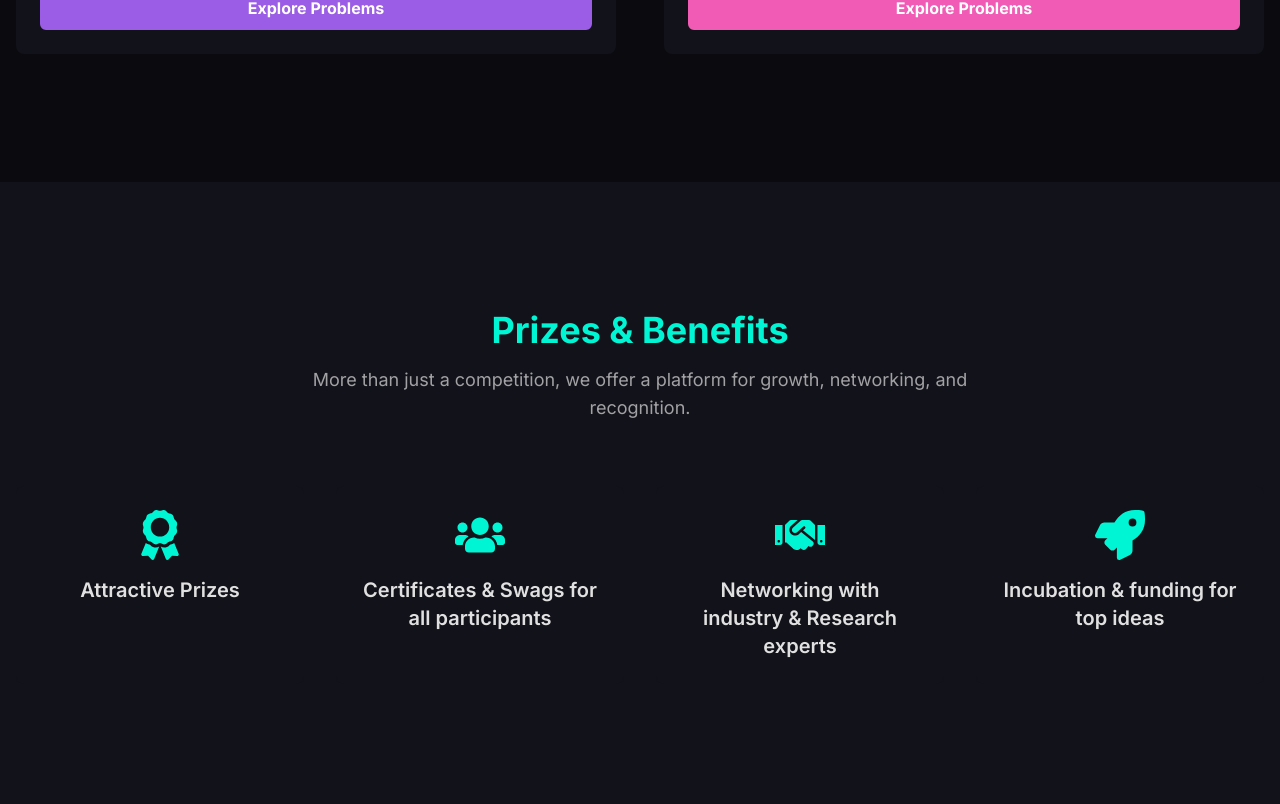
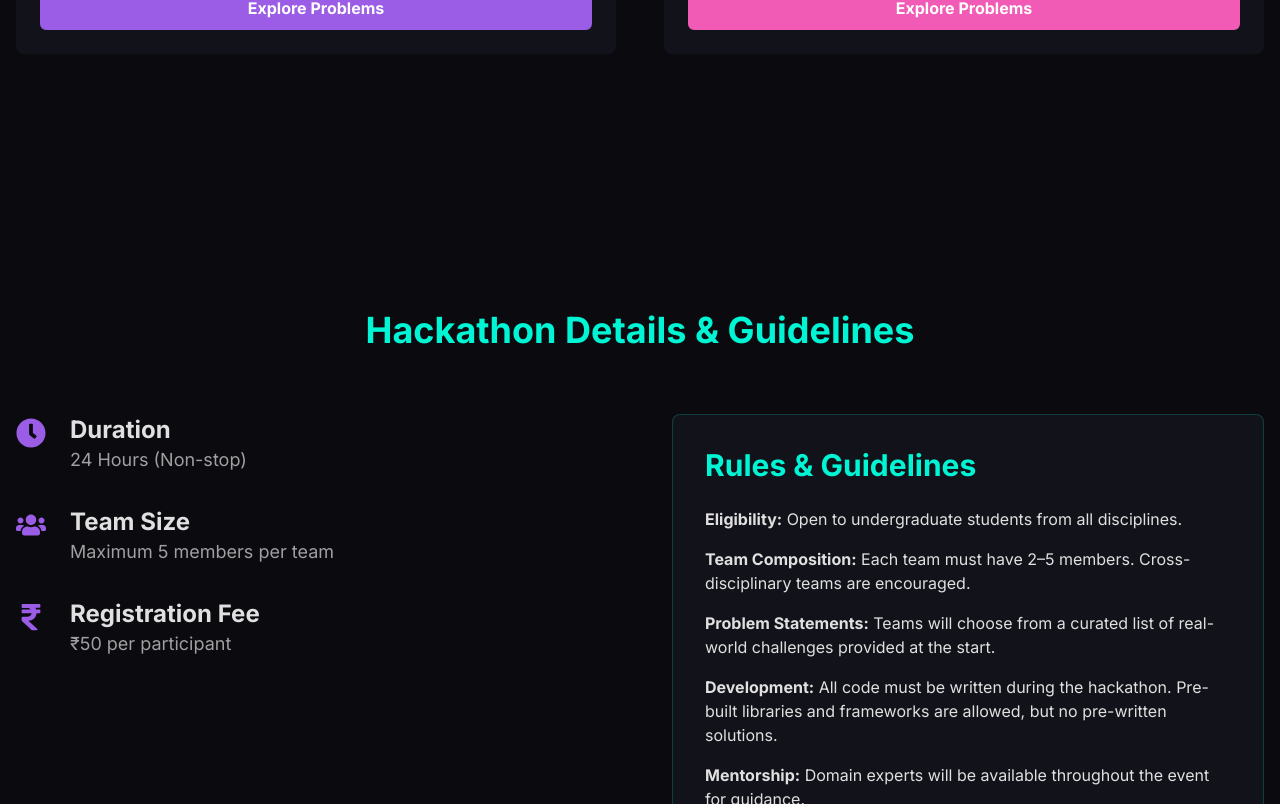
Before and after one commit to Sailnagale/agriai-hackathon-website-2, a Next.js app: page / in a window 1280 px wide. Shown: the part 1996-2800 px from the top of the page. Built offline with nearby package versions, Linux system fonts and the light colour scheme.

Commit message:
feat: Add hackathon rules and details section

```diff
--- a/src/app/(main)/page.tsx
+++ b/src/app/(main)/page.tsx
@@ -5,6 +5,7 @@ import Hero from "@/components/sections/Hero";
 import Prizes from "@/components/sections/Prizes";
 import Team from "@/components/sections/Team";
 import TracksOverview from "@/components/sections/TracksOverview";
+import Rules from "@/components/sections/Rules"; // <-- 1. ADD THIS IMPORT
 
 export default function Home() {
   return (
@@ -12,6 +13,7 @@ export default function Home() {
       <Hero />
       <About />
       <TracksOverview />
+      <Rules /> {/* <-- 2. ADD THE COMPONENT HERE */}
       <Prizes />
       <Team />
       <Faq />
--- /dev/null
+++ b/src/components/sections/Rules.tsx
@@ -0,0 +1,158 @@
+// src/components/sections/Rules.tsx
+"use client";
+
+import { motion } from "framer-motion";
+import {
+  FaClock,
+  FaUsers,
+  FaRupeeSign,
+  FaGraduationCap,
+  FaClipboardList,
+  FaCode,
+  FaChalkboardTeacher,
+  FaGavel,
+  FaFileUpload,
+  FaHandshake,
+} from "react-icons/fa";
+import { IconType } from "react-icons";
+
+interface DetailItem {
+  icon: IconType;
+  title: string;
+  description: string;
+}
+
+interface RuleItem {
+  title: string;
+  description: string;
+}
+
+const HACKATHON_DETAILS: DetailItem[] = [
+  {
+    icon: FaClock,
+    title: "Duration",
+    description: "24 Hours (Non-stop)",
+  },
+  {
+    icon: FaUsers,
+    title: "Team Size",
+    description: "Maximum 5 members per team",
+  },
+  {
+    icon: FaRupeeSign,
+    title: "Registration Fee",
+    description: "₹50 per participant",
+  },
+];
+
+const HACKATHON_RULES: RuleItem[] = [
+  {
+    title: "Eligibility",
+    description: "Open to undergraduate students from all disciplines.",
+  },
+  {
+    title: "Team Composition",
+    description:
+      "Each team must have 2–5 members. Cross-disciplinary teams are encouraged.",
+  },
+  {
+    title: "Problem Statements",
+    description:
+      "Teams will choose from a curated list of real-world challenges provided at the start.",
+  },
+  {
+    title: "Development",
+    description:
+      "All code must be written during the hackathon. Pre-built libraries and frameworks are allowed, but no pre-written solutions.",
+  },
+  {
+    title: "Mentorship",
+    description:
+      "Domain experts will be available throughout the event for guidance.",
+  },
+  {
+    title: "Judging Criteria",
+    description:
+      "Innovation & Creativity, Technical Feasibility, Impact & Scalability, Presentation & Teamwork.",
+  },
+  {
+    title: "Submission",
+    description:
+      "Final code and presentation must be submitted before the 24-hour deadline.",
+  },
+  {
+    title: "Code of Conduct",
+    description:
+      "Respectful collaboration is mandatory. Plagiarism or misconduct will lead to disqualification.",
+  },
+];
+
+const Rules = () => {
+  return (
+    <section id="rules" className="py-20 lg:py-32 bg-dark-bg/95">
+      <div className="container mx-auto px-4">
+        <motion.h2
+          initial={{ opacity: 0, y: 20 }}
+          whileInView={{ opacity: 1, y: 0 }}
+          viewport={{ once: true, amount: 0.5 }}
+          transition={{ duration: 0.5 }}
+          className="text-4xl font-bold text-center mb-16 text-primary"
+        >
+          Hackathon Details & Guidelines
+        </motion.h2>
+
+        <div className="grid grid-cols-1 lg:grid-cols-2 gap-16 items-start">
+          {/* Left Column: Details */}
+          <motion.div
+            initial={{ opacity: 0, x: -50 }}
+            whileInView={{ opacity: 1, x: 0 }}
+            viewport={{ once: true, amount: 0.5 }}
+            transition={{ duration: 0.6, ease: "easeOut" }}
+            className="space-y-8"
+          >
+            {HACKATHON_DETAILS.map((item, index) => (
+              <div key={index} className="flex items-start gap-6">
+                <div className="text-secondary mt-1">
+                  <item.icon size={30} />
+                </div>
+                <div>
+                  <h4 className="text-2xl font-bold text-light-text">
+                    {item.title}
+                  </h4>
+                  <p className="text-lg text-light-text/70">
+                    {item.description}
+                  </p>
+                </div>
+              </div>
+            ))}
+          </motion.div>
+
+          {/* Right Column: Rules */}
+          <motion.div
+            initial={{ opacity: 0, x: 50 }}
+            whileInView={{ opacity: 1, x: 0 }}
+            viewport={{ once: true, amount: 0.5 }}
+            transition={{ duration: 0.6, ease: "easeOut" }}
+            className="p-8 bg-dark-card rounded-lg border border-primary/20"
+          >
+            <h3 className="text-3xl font-bold mb-6 text-primary">
+              Rules & Guidelines
+            </h3>
+            <ul className="space-y-4">
+              {HACKATHON_RULES.map((rule, index) => (
+                <li key={index}>
+                  <p className="text-light-text">
+                    <span className="font-bold">{rule.title}:</span>{" "}
+                    {rule.description}
+                  </p>
+                </li>
+              ))}
+            </ul>
+          </motion.div>
+        </div>
+      </div>
+    </section>
+  );
+};
+
+export default Rules;
--- a/src/lib/data.ts
+++ b/src/lib/data.ts
@@ -66,7 +66,7 @@ export const TEAM_DATA = [
     name: "Ashwini Ranjit Nawadkar",
     role: "Faculty Coordinator",
     title: "Assistant Professor",
-    image: "/ashwini-ranjit-nawadkar.png",
+    image: "/ashwini.png",
   },
   {
     name: "Dr. Manoj Oak",
```
Also changed, not shown: public/ashwini.png (renamed from public/Ashwini-Ranjit-Nawadkar.png).
